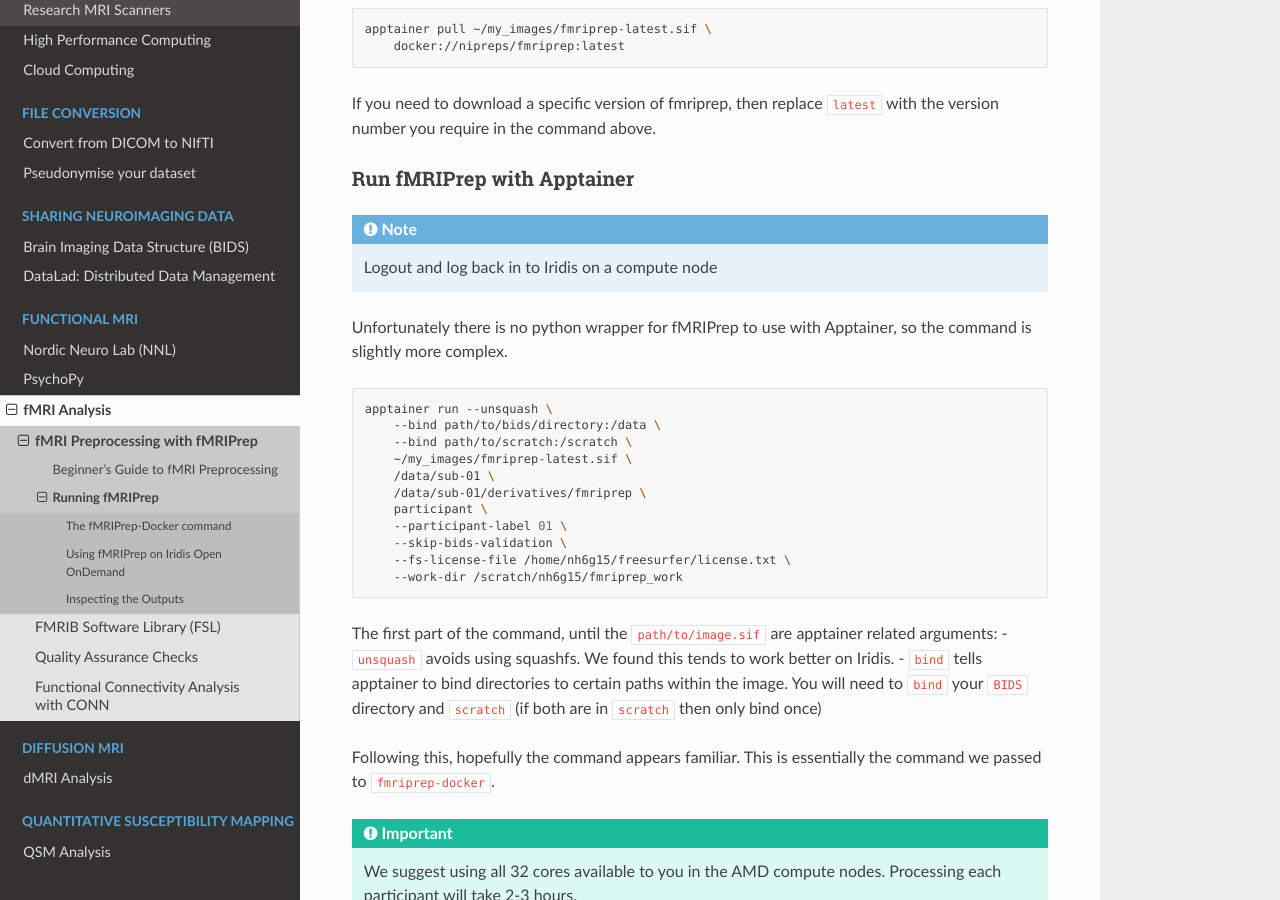
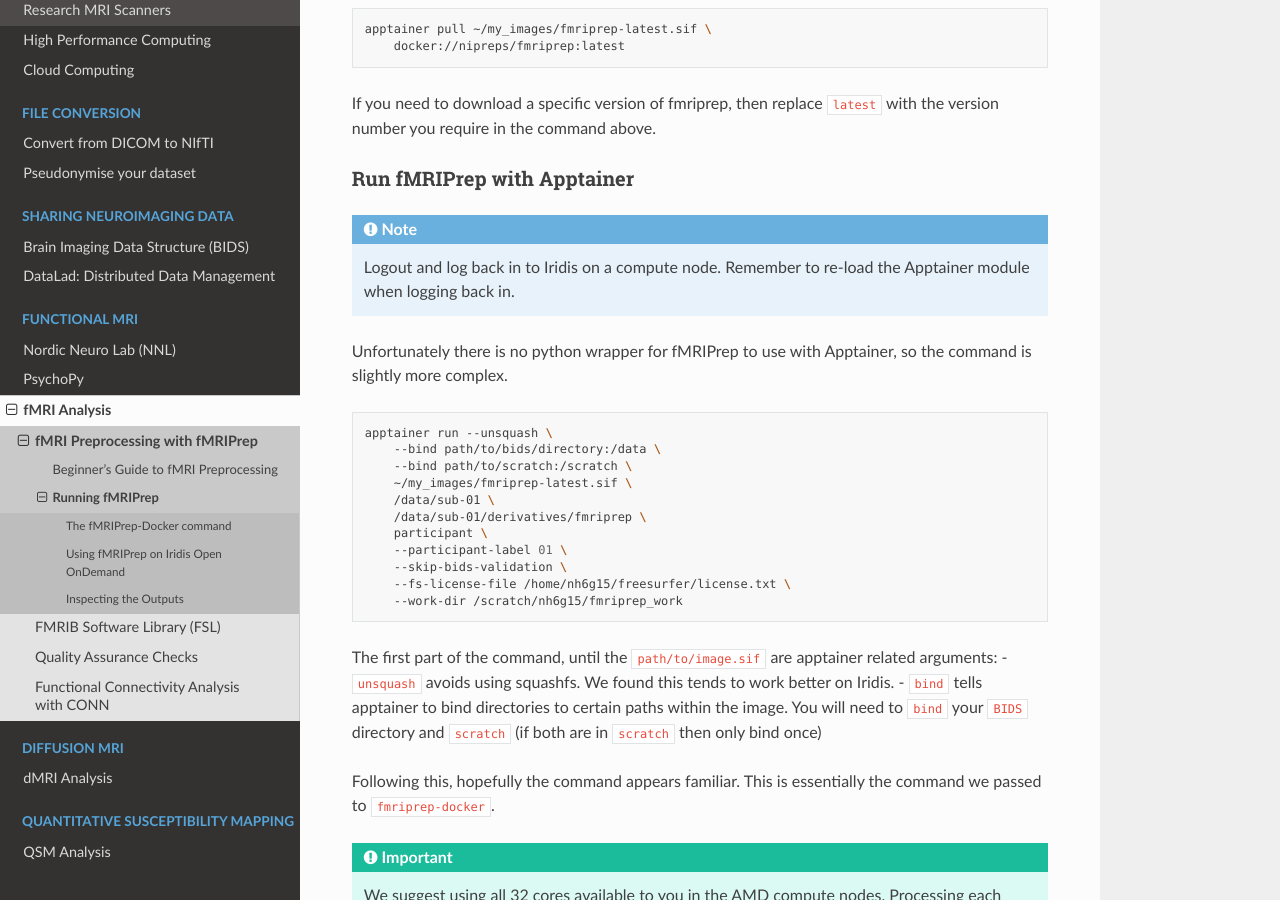
Before and after one commit to nhuneke/sotnir-handbook, a Sphinx documentation site: the page built from docs/fmri-analysis/fmriprep/running-fmriprep.rst, in a window 1280 px wide and 900 px high, scrolled down 1819 px. Built offline with Sphinx 7.4.7 and the Read the Docs theme 3.1.0, drawn with Linux system fonts in a browser that asks for light colours.

Commit message:
Add note to fMRIPrep page

```diff
--- a/docs/fmri-analysis/fmriprep/running-fmriprep.rst
+++ b/docs/fmri-analysis/fmriprep/running-fmriprep.rst
@@ -88,7 +88,7 @@ Run fMRIPrep with Apptainer
 
 .. note::
 
-    Logout and log back in to Iridis on a compute node
+    Logout and log back in to Iridis on a compute node. Remember to re-load the Apptainer module when logging back in.
 
 Unfortunately there is no python wrapper for fMRIPrep to use with Apptainer, so the command is slightly more complex.
 
```
